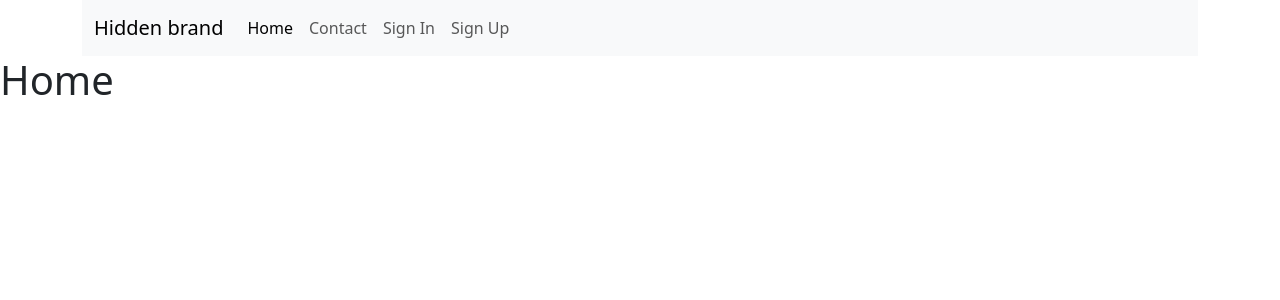
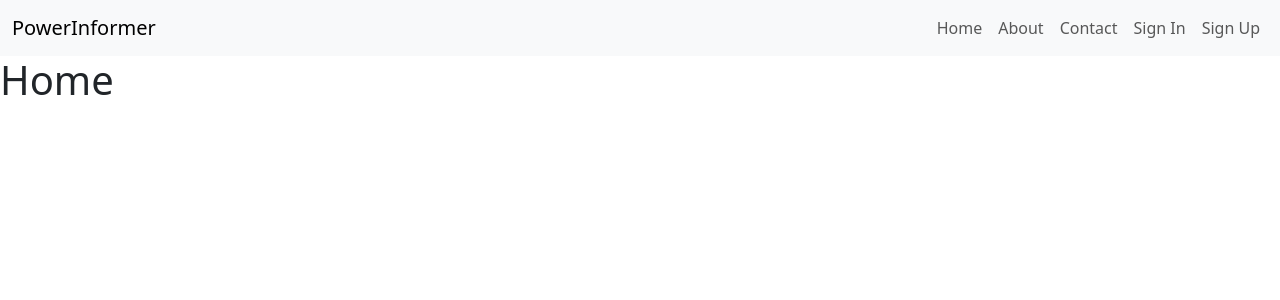
Before and after one commit to rangaraju29139/PowerInformerFrontend, a React (Create React App) app: page / in a window 1280 px wide. Shown: the top 300 px of the page. Built offline with nearby package versions, Linux system fonts and the light colour scheme.

Commit message:
added the navigation bar links

```diff
--- a/src/components/public/NavigationBar.jsx
+++ b/src/components/public/NavigationBar.jsx
@@ -3,7 +3,6 @@
 export default function NavigationBar(props) {
   return (
     <>
-      <div className="container">
       <nav className="navbar navbar-expand-lg bg-light">
         <div className="container-fluid">
           <button
@@ -19,15 +18,19 @@
           </button>
           <div className="collapse navbar-collapse" id="navbarTogglerDemo01">
             <a className="navbar-brand" href="/">
-                Hidden brand
+              PowerInformer
             </a>
-              <ul className="navbar-nav me-auto mb-2 mb-lg-0">
+            <ul className="navbar-nav ms-auto mb-2 mb-lg-0">
               <li className="nav-item">
-                  <a className="nav-link active" aria-current="page" href="/">
+                <a className="nav-link" href="/home">
                   Home
                 </a>
               </li>
-
+              <li className="nav-item">
+                <a className="nav-link" href="/about">
+                  About
+                </a>
+              </li>
               <li className="nav-item">
                 <a className="nav-link" href="/contact">
                   Contact
@@ -48,7 +51,6 @@
           </div>
         </div>
       </nav>
-      </div>
     </>
   );
 }
```
Lines whose indentation alone changed are shown as unchanged.
